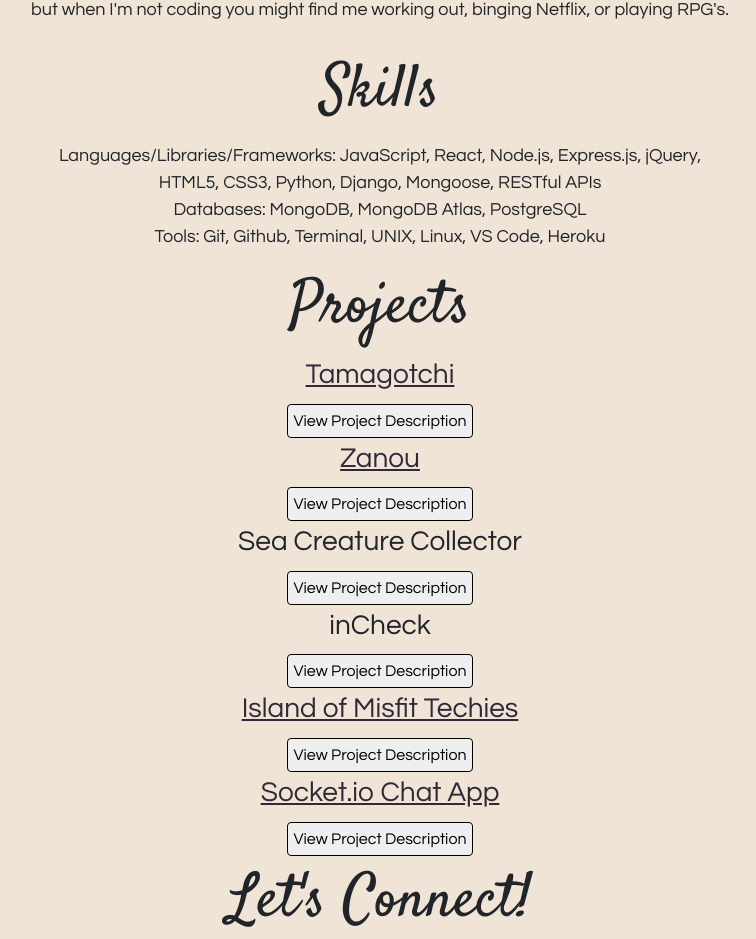
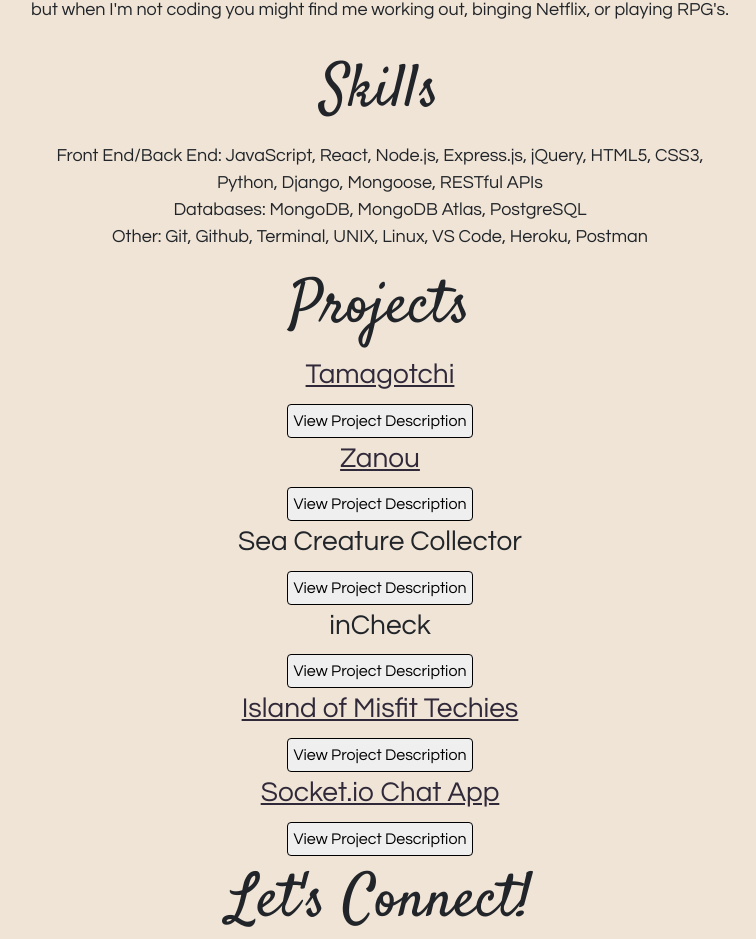
Before and after one commit to BrittanyMBui/portfolio-in-react, a React (Create React App) app: page / in a window 1280 px wide. Shown: the part 1292-2231 px from the top of the page, without its empty margins (260-1016 px from the left). Built offline with nearby package versions, Linux system fonts and the light colour scheme.

Commit message:
Tweaks about section

```diff
--- a/src/components/About.js
+++ b/src/components/About.js
@@ -10,9 +10,9 @@ return (
             <br />but when I'm not coding you might find me working out, binging Netflix, or playing RPG's.
             <br />
             <br /><h1>Skills</h1>
-            <p>Languages/Libraries/Frameworks: JavaScript, React, Node.js, Express.js, jQuery, HTML5, CSS3, Python, Django, Mongoose, RESTful APIs
+            <p>Front End/Back End: JavaScript, React, Node.js, Express.js, jQuery, HTML5, CSS3, Python, Django, Mongoose, RESTful APIs
             <br />Databases: MongoDB, MongoDB Atlas, PostgreSQL
-            <br />Tools: Git, Github, Terminal, UNIX, Linux, VS Code, Heroku </p>
+            <br />Other: Git, Github, Terminal, UNIX, Linux, VS Code, Heroku, Postman</p>
         </p>
     </div>
     );
```
